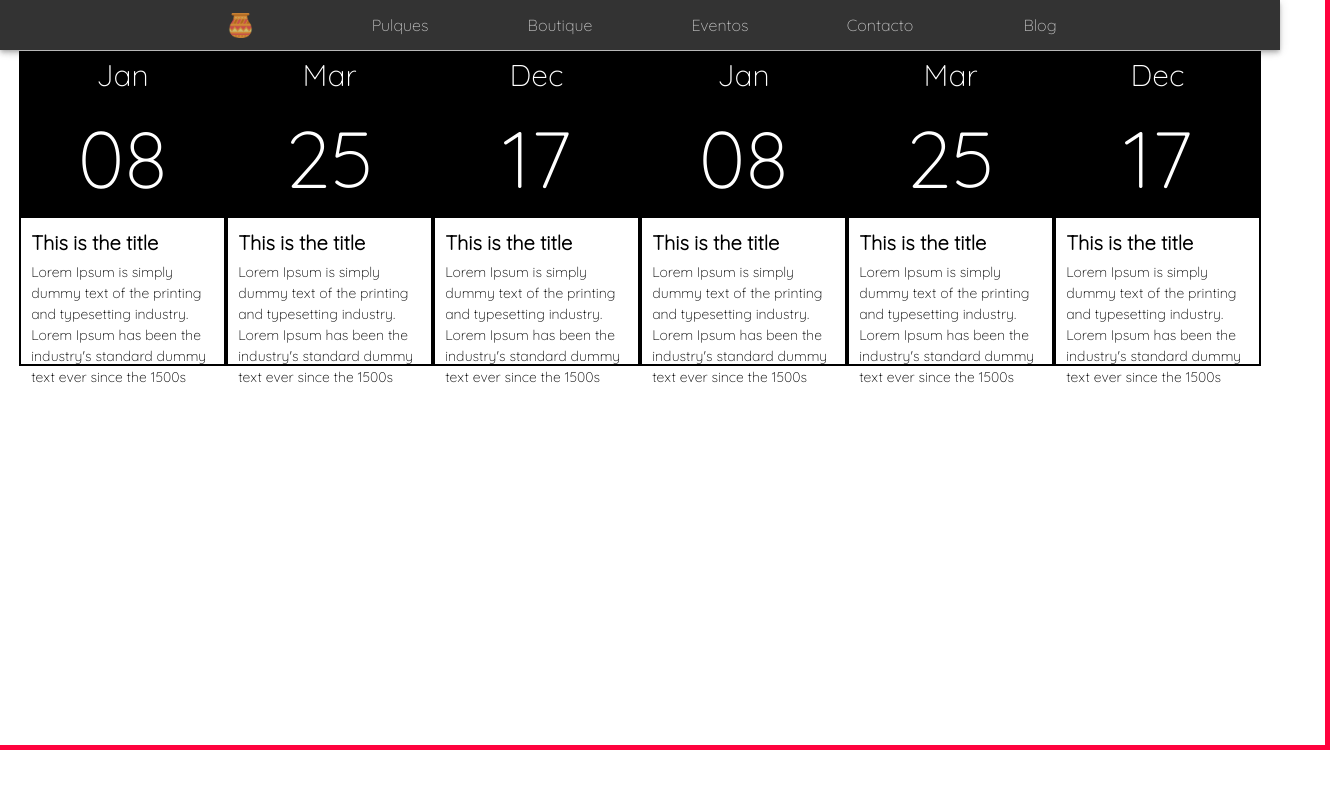
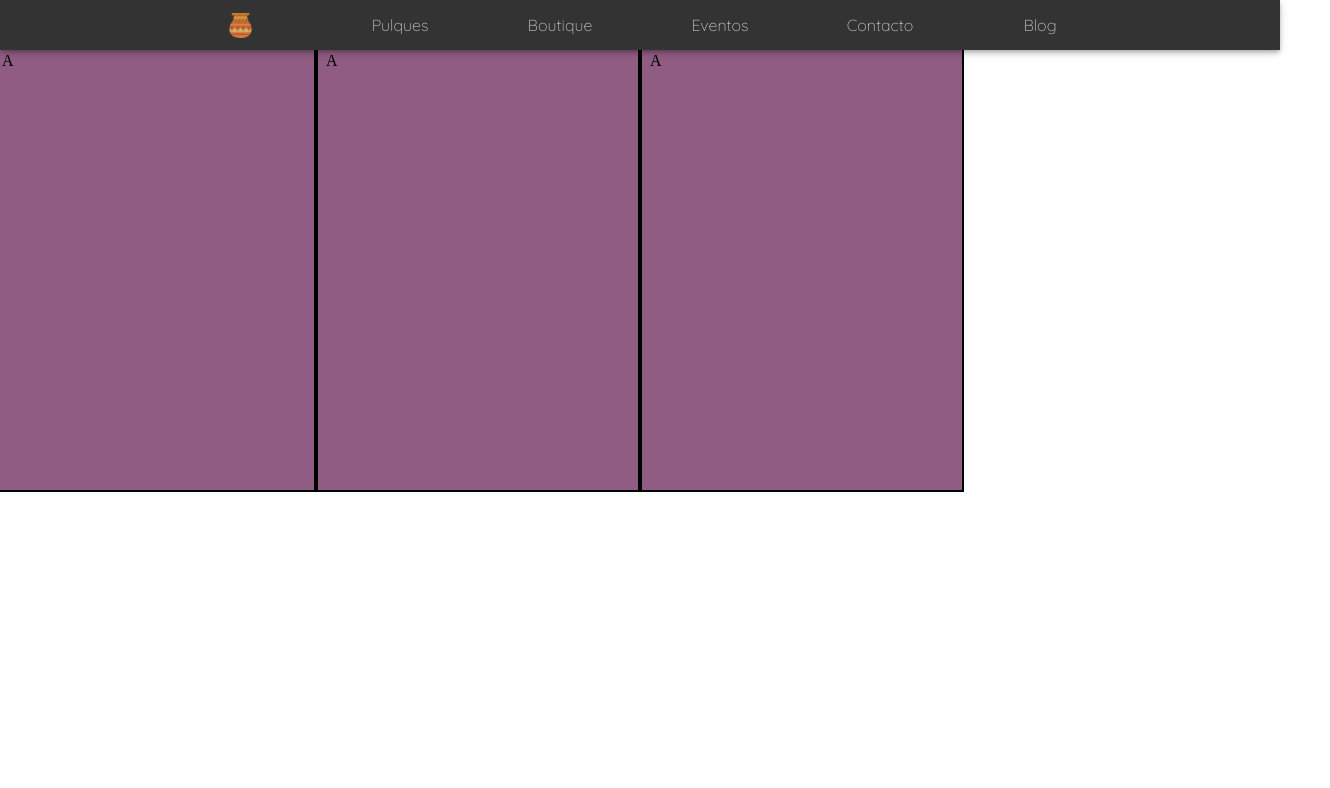
Before and after one commit to monteroch/lapulqueria, a React (Create React App) app: page /events in a window 1280 px wide. Shown: the top 788 px of the page, 1330 px wide, since content can reach past the window. Built offline with nearby package versions, Linux system fonts and the light colour scheme.

Commit message:
Feat: Work on Grid

```diff
--- a/src/components/events/events.component.jsx
+++ b/src/components/events/events.component.jsx
@@ -19,13 +19,11 @@ export default function Events(){
         <Grid container
             direction='row'
             className={classes.eventsContainer}
-            spacing={10}
+            spacing={2}
             >
-           {
-               EventsList.map(event => (
-                   <Event event={event}/>
-               ))
-           }
+            <Grid item className={classes.itemGrid} xs={3}>A</Grid>
+            <Grid item className={classes.itemGrid} xs={3}>A</Grid>
+            <Grid item className={classes.itemGrid} xs={3}>A</Grid>
         </Grid>
     )
 
--- a/src/components/events/events.styles.js
+++ b/src/components/events/events.styles.js
@@ -1,11 +1,18 @@
 import { makeStyles } from '@material-ui/core/styles';
 export default makeStyles((theme) => ({
+    root: {
+        flexGrow: 1
+    },
+
     eventsContainer: {
         borderColor: "#ff033e",
-        border: "5px solid",
-        height: "100%",
-        boxSizing: "border-box",
-        padding: "5%",
-        paddingTop: "7.5%"
+        height: "500px",
+        paddingTop: "50px"
+    },
+
+    itemGrid: {
+        backgroundColor: "#915c83",
+        border: '2px solid',
+        borderColor: '#000000'
     }
 }));
--- a/src/theme.js
+++ b/src/theme.js
@@ -29,5 +29,4 @@ export default createMuiTheme({
             }
         },
     },
-    spacing: 10
 });
```
Also changed, not shown: src/assets/images/Screenshot_1.png (added).
